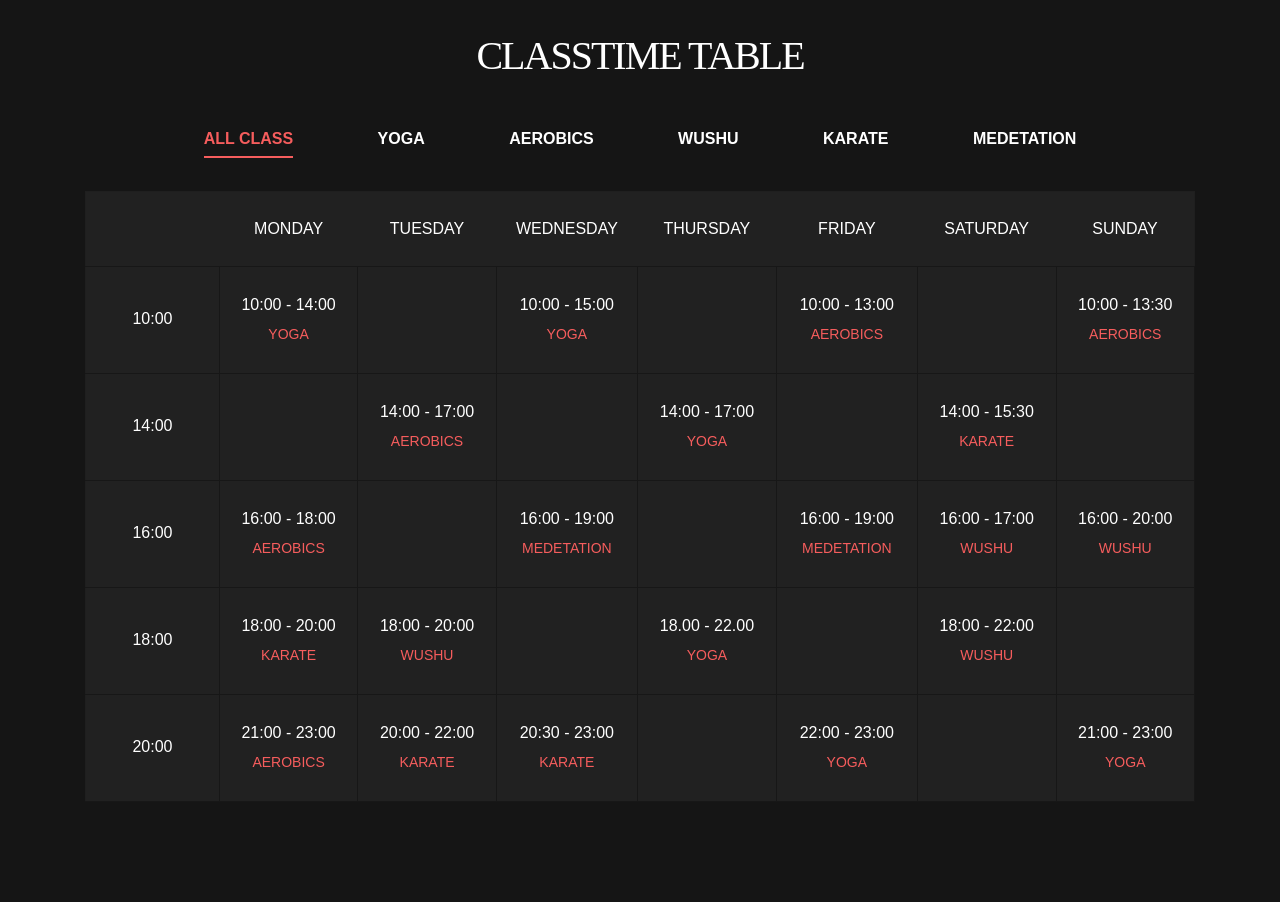
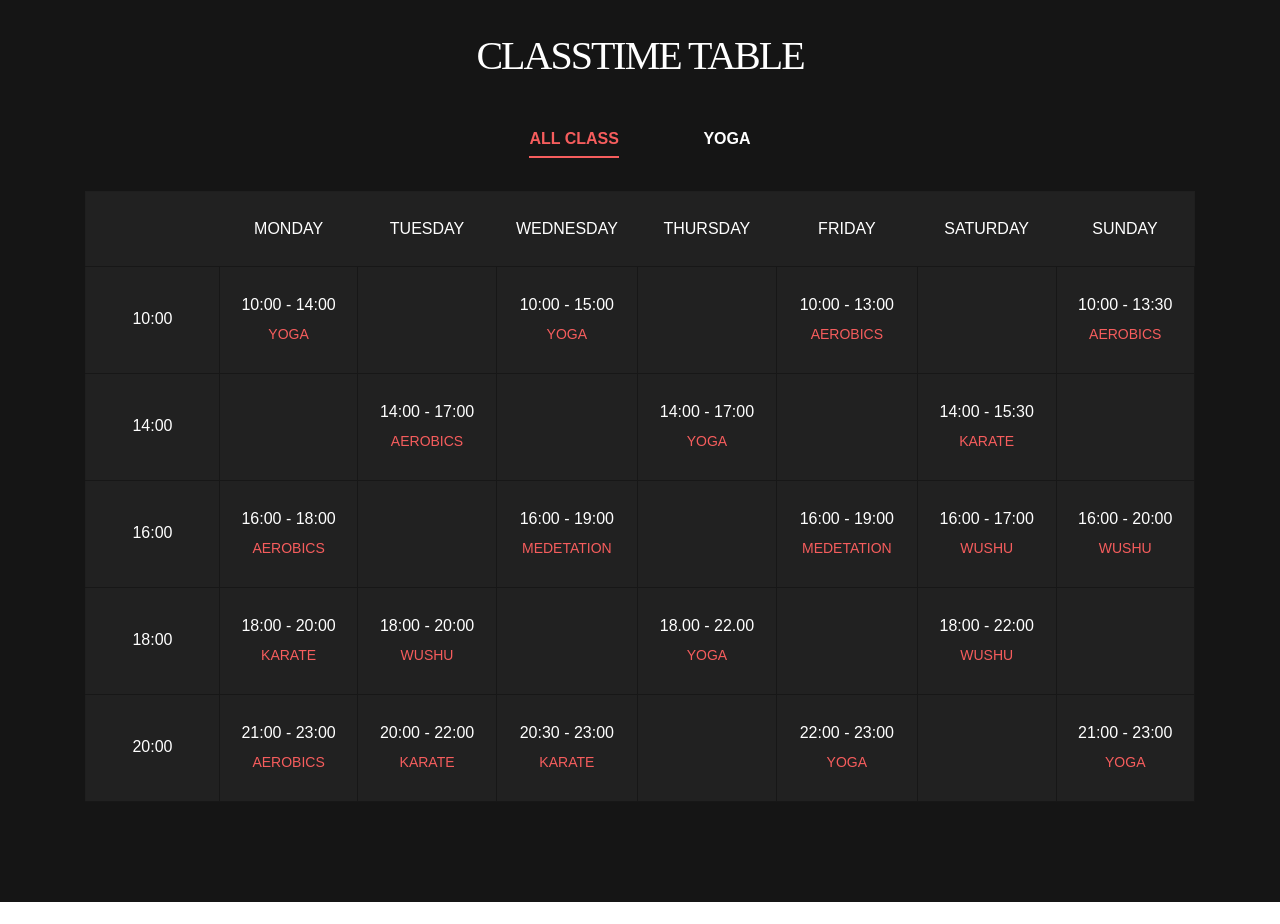
Before and after one commit to AditiGandhi2004/Way2Yoga, a plain HTML site: page index.html in a window 1280 px wide. Shown: the part 3720-4644 px from the top of the page. Drawn offline with nearby package versions, Linux system fonts and the light colour scheme; some packages are replaced by stand-ins of ours; a script that the page names is missing.

Commit message:
Update index.html

```diff
--- a/index.html
+++ b/index.html
@@ -346,10 +346,7 @@
                         <ul>
                             <li class="active" data-tsfilter="all">all class</li>
                             <li data-tsfilter="Yoga">Yoga</li>
-                            <li data-tsfilter="Aerobics">Aerobics</li>
-                            <li data-tsfilter="Wushu">Wushu</li>
-                            <li data-tsfilter="Karate">Karate</li>
-                            <li data-tsfilter="Medetation">Medetation</li>
+
                         </ul>
                     </div>
                 </div>
```
